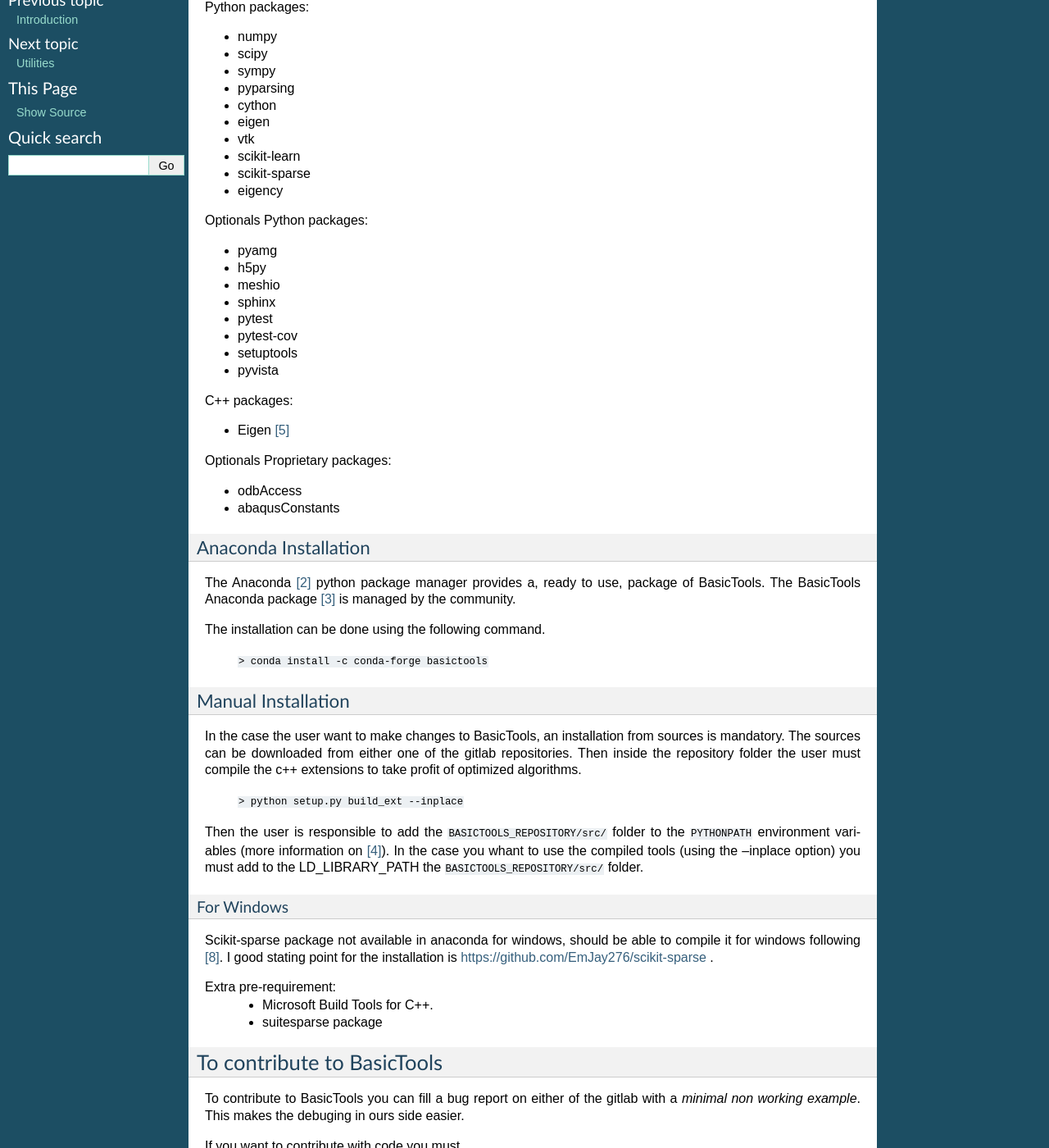
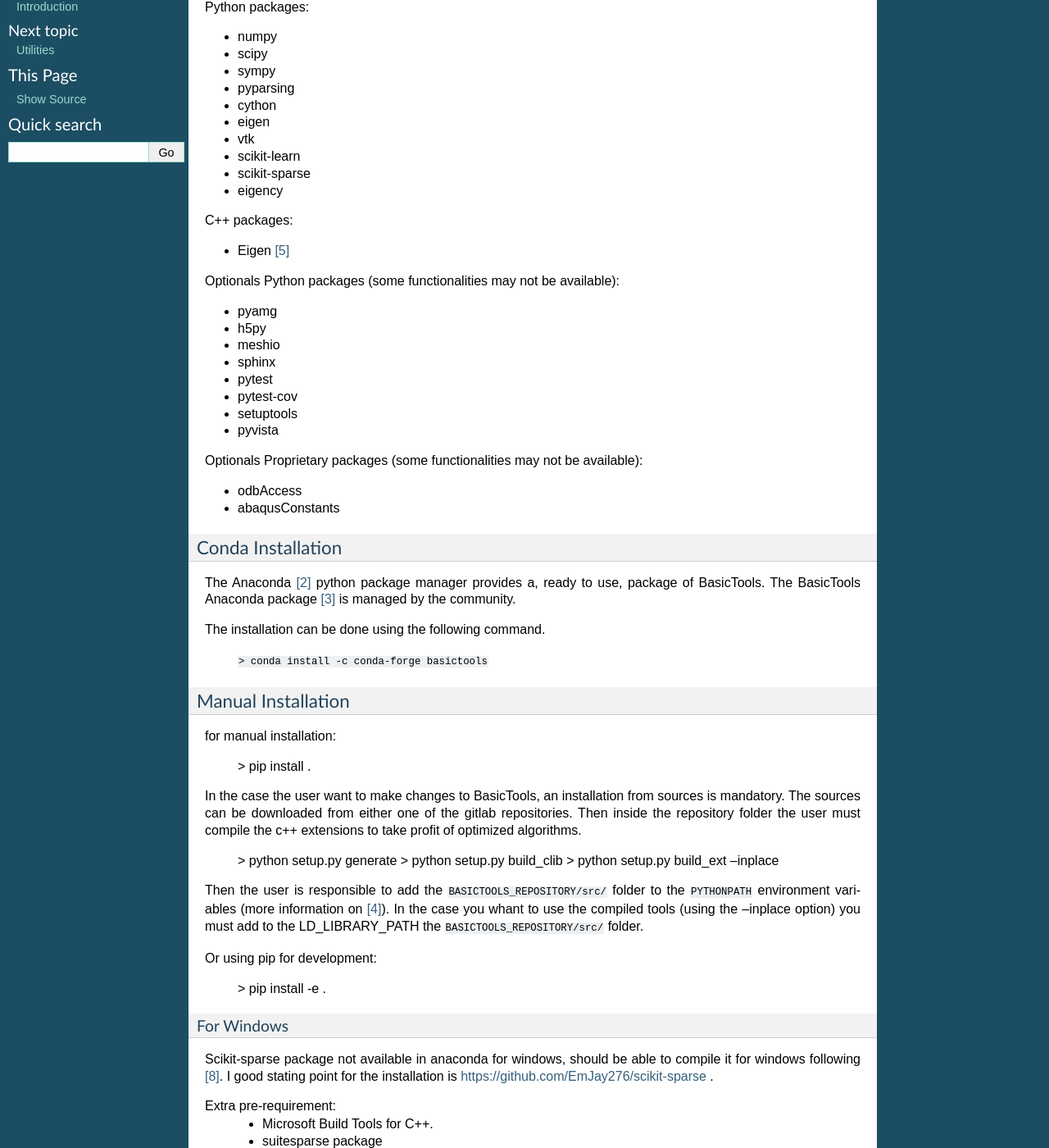
Before and after one commit to basileMarchand/basictools-frozen, a Sphinx documentation site: the page built from docs/Admin.rst, in a window 1280 px wide and 1400 px high, scrolled down 335 px. Shown: the whole window at 82% size. Built offline with Sphinx 7.4.7, drawn with Linux system fonts in a browser that asks for light colours; pages that are not in the unit, such as notebooks, are missing from menus; some of the changed text lies outside the part shown.

Commit message:
Update doc

```diff
--- a/docs/Admin.rst
+++ b/docs/Admin.rst
@@ -28,7 +28,11 @@
 * scikit-sparse
 * eigency
 
-Optionals Python packages:
+C++ packages:
+
+* Eigen [#eigenurl]_
+
+Optionals Python packages (some functionalities may not be available):
 
 * pyamg
 * h5py
@@ -39,17 +43,13 @@
 * setuptools
 * pyvista
 
-C++ packages:
-
-* Eigen [#eigenurl]_
-
-Optionals Proprietary packages:
+Optionals Proprietary packages (some functionalities may not be available):
 
 * odbAccess
 * abaqusConstants
 
-Anaconda Installation
-*********************
+Conda Installation
+******************
 
 The Anaconda [#anacondaurl]_  python package manager provides a, ready to use, package of BasicTools.
 The BasicTools Anaconda package [#basictoolsanaconda]_ is managed by the community.
@@ -62,14 +62,25 @@
 Manual Installation
 *******************
 
+for manual installation:
+
+    > pip install .
+
 In the case the user want to make changes to BasicTools, an installation from sources is mandatory.
 The sources can be downloaded from either one of the gitlab repositories.
 Then inside the repository folder the user must compile the c++ extensions to take profit of optimized algorithms.
 
-    ``> python setup.py build_ext --inplace``
+    > python setup.py generate
+    > python setup.py build_clib
+    > python setup.py build_ext --inplace
 
 Then the user is responsible to add the ``BASICTOOLS_REPOSITORY/src/`` folder to the ``PYTHONPATH`` environment variables (more information on [#pythonpathdoc]_).
 In the case you whant to use the compiled tools (using the --inplace option) you must add to the LD_LIBRARY_PATH the ``BASICTOOLS_REPOSITORY/src/`` folder.
+
+Or using pip for development:
+
+    > pip install -e .
+
 
 For Windows
 ^^^^^^^^^^^
```
Also changed, not shown: README.md (+19 -4 lines), docs/Examples.rst (+19 -16 lines), docs/Kinematics.rst (+4 -6 lines).
